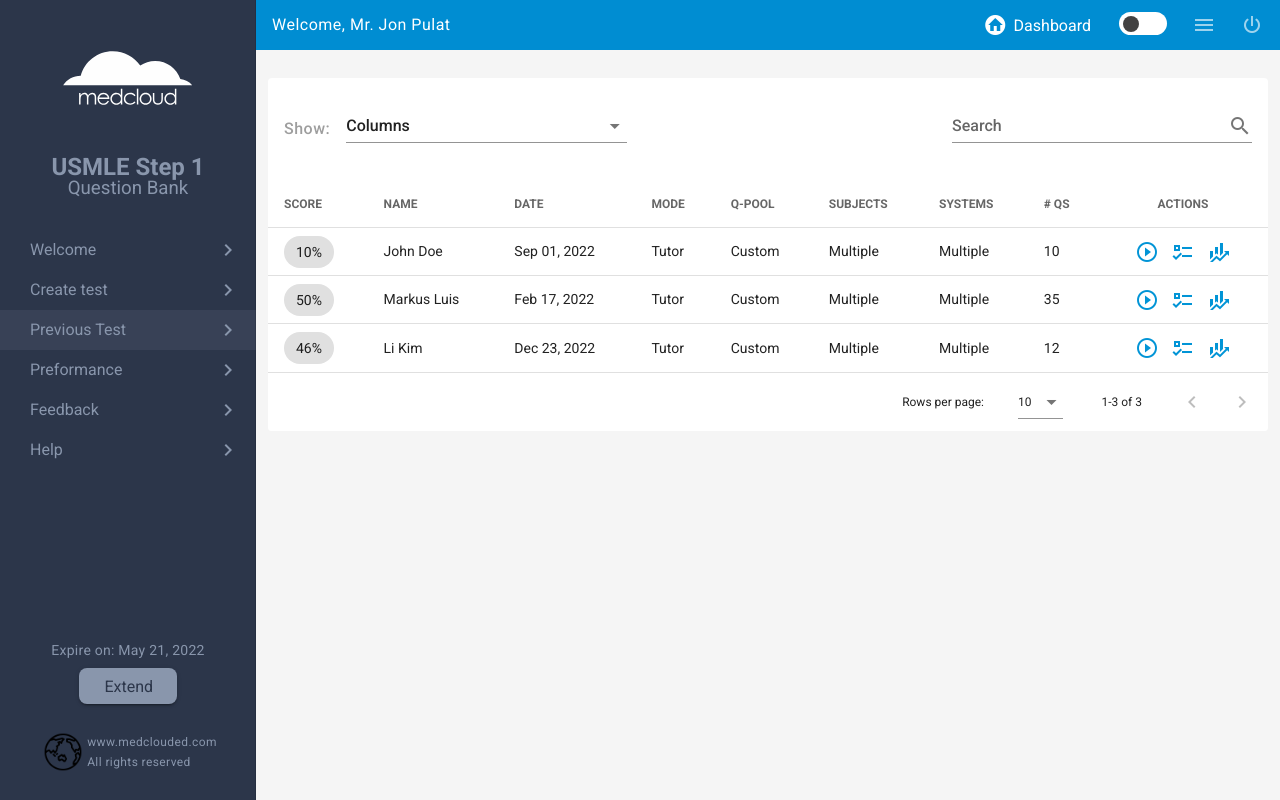
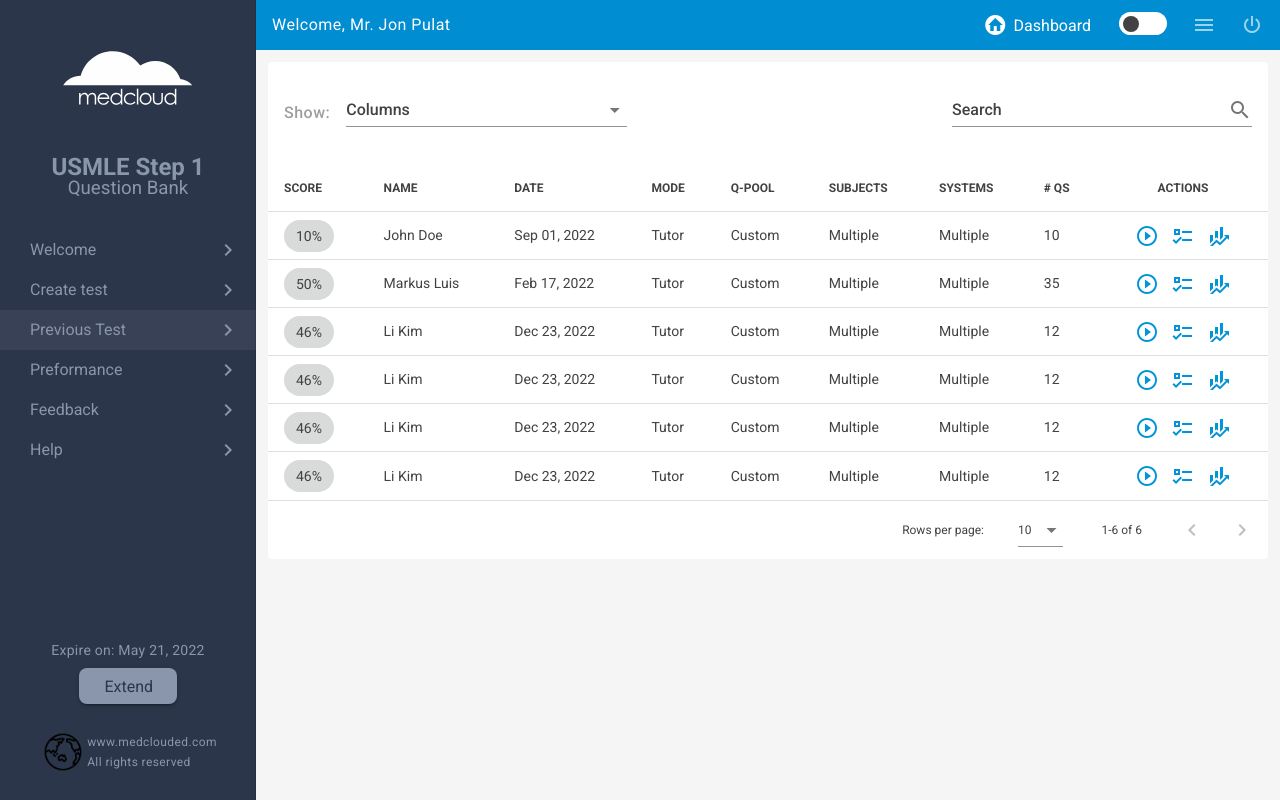
Before and after one commit to JonPulat-099/medcloud-app, a Nuxt app: page /courseapp/previoustest in a window 1280 px wide. Built offline with nearby package versions, Linux system fonts and the light colour scheme; what vuejs-countdown-timer would draw is missing.

Commit message:
add changes

```diff
--- a/assets/css/_create_test.scss
+++ b/assets/css/_create_test.scss
@@ -2,7 +2,7 @@
 @import 'variables.scss';
 
 .createtest {
-  margin: 30px 0 0;
+  // margin: 30px 0 0;
   &__container {
     padding: 0 8px !important;
     .content {
--- a/assets/css/components/courseapp.scss
+++ b/assets/css/components/courseapp.scss
@@ -15,6 +15,28 @@
 
   background: var(--bg-color);
   color: var(--text-color);
+  span, p, td, th, label, input,
+  .v-select__selections,
+  .v-data-footer {
+    color: var(--text-color) !important;
+  }
+
+  .v-card,
+  .v-tabs-bar {
+    background: var(--bg-column-color) !important;
+  }
+
+  .v-data-table {
+    background: var(--bg-column-color) !important;
+    tbody {
+      tr:hover {
+        background: var(--chip-bg) !important;
+      }
+    }
+    .v-chip {
+      background: var(--chip-bg) !important;
+    }
+  }
 }
 
 .dark-theme {
@@ -32,6 +54,28 @@
 
   background: var(--bg-color);
   color: var(--text-color);
+  span, p, td, th, label, input,
+  .v-select__selections,
+  .v-data-footer {
+    color: var(--text-color) !important;
+  }
+
+  .v-card,
+  .v-tabs-bar {
+    background: var(--bg-column-color) !important;
+  }
+
+  .v-data-table {
+    background: var(--bg-column-color) !important;
+    tbody {
+      tr:hover {
+        background: var(--chip-bg) !important;
+      }
+    }
+    .v-chip {
+      background: var(--chip-bg) !important;
+    }
+  }
 }
 
 .courseapp {
@@ -287,3 +331,11 @@
     color: var(--text-color) !important;
   }
 }
+
+.prevoius__tests {
+  background: var(--bg-column-color) !important;
+
+  .tests__list {
+    background: var(--bg-column-color) !important;
+  }
+}
--- a/components/CourseApp/PreviousTestType.vue
+++ b/components/CourseApp/PreviousTestType.vue
@@ -9,12 +9,6 @@
       </nuxt-link>
       <v-spacer />
       <div class="d-flex align-center">
-        <div class="notes">
-          <v-btn color="#2296F3" text>
-            <v-icon size="18">mdi-file-document-outline</v-icon>
-            Notes
-          </v-btn>
-        </div>
         <div class="notes">
           <v-btn color="#2296F3" text>
             <v-icon size="18">mdi-format-list-bulleted</v-icon>
@@ -73,8 +67,10 @@
     changeTabs() {
       if (this.tab === 0) {
         this.$store.commit('test_result/updateCurrentTab', 1)
+        this.$router.push("/courseapp/previoustest/analysis")
       } else {
         this.$store.commit('test_result/updateCurrentTab', 0)
+        this.$router.push("/courseapp/previoustest/result")
       }
     },
   },
--- a/layouts/default.vue
+++ b/layouts/default.vue
@@ -16,4 +16,24 @@
 }
 </script>
 <style lang="scss">
+* {
+  scrollbar-color: #555 #f5f5f5;
+  scrollbar-width: thin;
+  &::-webkit-scrollbar {
+    width: 5px;
+    height: 5px;
+    background-color: #f5f5f5;
+  }
+  &::-webkit-scrollbar-thumb {
+    border-radius: 10px;
+    background-color: #555;
+    border: 1px solid transparent;
+    background-clip: content-box;
+  }
+  &::-webkit-scrollbar-track {
+    -webkit-box-shadow: inset 0 0 6px rgba(0, 0, 0, 0.3);
+    border-radius: 10px;
+    background-color: #f5f5f5;
+  }
+}
 </style>
--- a/nuxt.config.js
+++ b/nuxt.config.js
@@ -48,7 +48,10 @@
   ],
 
   router: {
-    middleware: ['auth', 'router-middleware'],
+    middleware: [
+      // 'auth',
+      'router-middleware'
+    ],
   },
 
   // Axios module configuration: https://go.nuxtjs.dev/config-axios
--- a/pages/courseapp/previoustest/index.vue
+++ b/pages/courseapp/previoustest/index.vue
@@ -1,6 +1,5 @@
 <template>
-  <div>
-    <v-card class="mt-4" elevation="0">
+  <v-card class="prevoius__tests" elevation="0">
     <v-card-title>
       <div class="select d-flex align-center">
         <div class="grey--text text-body-1 font-weight-medium">Show:</div>
@@ -26,6 +25,7 @@
       :items="previous"
       :search="search"
       :items-per-page="10"
+      class="tests__list"
     >
       <template #item.score="{ item }">
         <v-chip> {{ item.score }}% </v-chip>
@@ -33,7 +33,12 @@
       <template #item.actions="{ item }">
         <v-tooltip bottom>
           <template v-slot:activator="{ on, attrs }">
-              <v-btn icon v-bind="attrs" v-on="on" @click="$router.push('/courseapp/test-1')">
+            <v-btn
+              icon
+              v-bind="attrs"
+              v-on="on"
+              @click="$router.push('/courseapp/test-1')"
+            >
               <v-icon color="#0194D6">mdi-play-circle-outline</v-icon>
             </v-btn>
           </template>
@@ -59,7 +64,6 @@
       </template>
     </v-data-table>
   </v-card>
-  </div>
 </template>
 <script>
 export default {
@@ -112,6 +116,37 @@
           systems: 'Multiple',
           qs: '12',
         },
+        {
+          score: '46',
+          name: 'Li Kim',
+          date: 'Dec 23, 2022',
+          mode: 'Tutor',
+          pool: 'Custom',
+          subjects: 'Multiple',
+          systems: 'Multiple',
+          qs: '12',
+        },
+        {
+          score: '46',
+          name: 'Li Kim',
+          date: 'Dec 23, 2022',
+          mode: 'Tutor',
+          pool: 'Custom',
+          subjects: 'Multiple',
+          systems: 'Multiple',
+          qs: '12',
+        },
+        {
+          score: '46',
+          name: 'Li Kim',
+          date: 'Dec 23, 2022',
+          mode: 'Tutor',
+          pool: 'Custom',
+          subjects: 'Multiple',
+          systems: 'Multiple',
+          qs: '12',
+        },
+
       ],
     }
   },
@@ -130,4 +165,5 @@
   },
 }
 </script>
-<style lang="scss"></style>
+<style lang="scss">
+</style>
--- a/pages/courseapp/previoustest/result.vue
+++ b/pages/courseapp/previoustest/result.vue
@@ -1,6 +1,6 @@
 <template>
-  <div>
     <v-card elevation="0" class="mt-6 rounded-lg mb-6">
+    <previous-test-type></previous-test-type>
       <v-card-text>
         <v-card flat>
           <v-card-text class="px-0">
@@ -23,9 +23,7 @@
               </v-col>
               <v-col class="d-flex flex-column align-center">
                 <div class="settings">
-                      <div class="text-h6 text-capitalize mb-4">
-                        test settings
-                      </div>
+                  <div class="text-h6 text-capitalize mb-4">test settings</div>
                   <div class="d-flex justify-space-between align-center">
                     <span class="text-body-1 font-weight-medium">Mode</span>
                     <v-chip color="#F4F5F7">Timed</v-chip>
@@ -118,9 +116,7 @@
               <template #item.arrow="{ item }">
                 <v-tooltip bottom>
                   <template v-slot:activator="{ on, attrs }">
-                        <v-icon v-bind="attrs" v-on="on"
-                          >mdi-chevron-right</v-icon
-                        >
+                    <v-icon v-bind="attrs" v-on="on">mdi-chevron-right</v-icon>
                   </template>
                   <span class="text-capitalize">review test</span>
                 </v-tooltip>
@@ -131,15 +127,15 @@
         </v-card>
       </v-card-text>
     </v-card>
-  </div>
 </template>
 <script>
 export default {
+  components: {
+    PreviousTestType: () => import(/*webpackPrefetch: true*/ "@/components/CourseApp/PreviousTestType.vue")
+  },
   layout: 'app',
   data() {
     return {
-
-
       name_progress: 10,
 
       singleExpand: false,
@@ -215,7 +211,6 @@
 }
 </script>
 <style lang="scss">
-
 .notes {
   margin-right: 20px;
   color: #2296f3;
```
Also changed, not shown: pages/courseapp/previoustest/analysis.vue (+17 -36 lines). Lines whose indentation alone changed are shown as unchanged.
